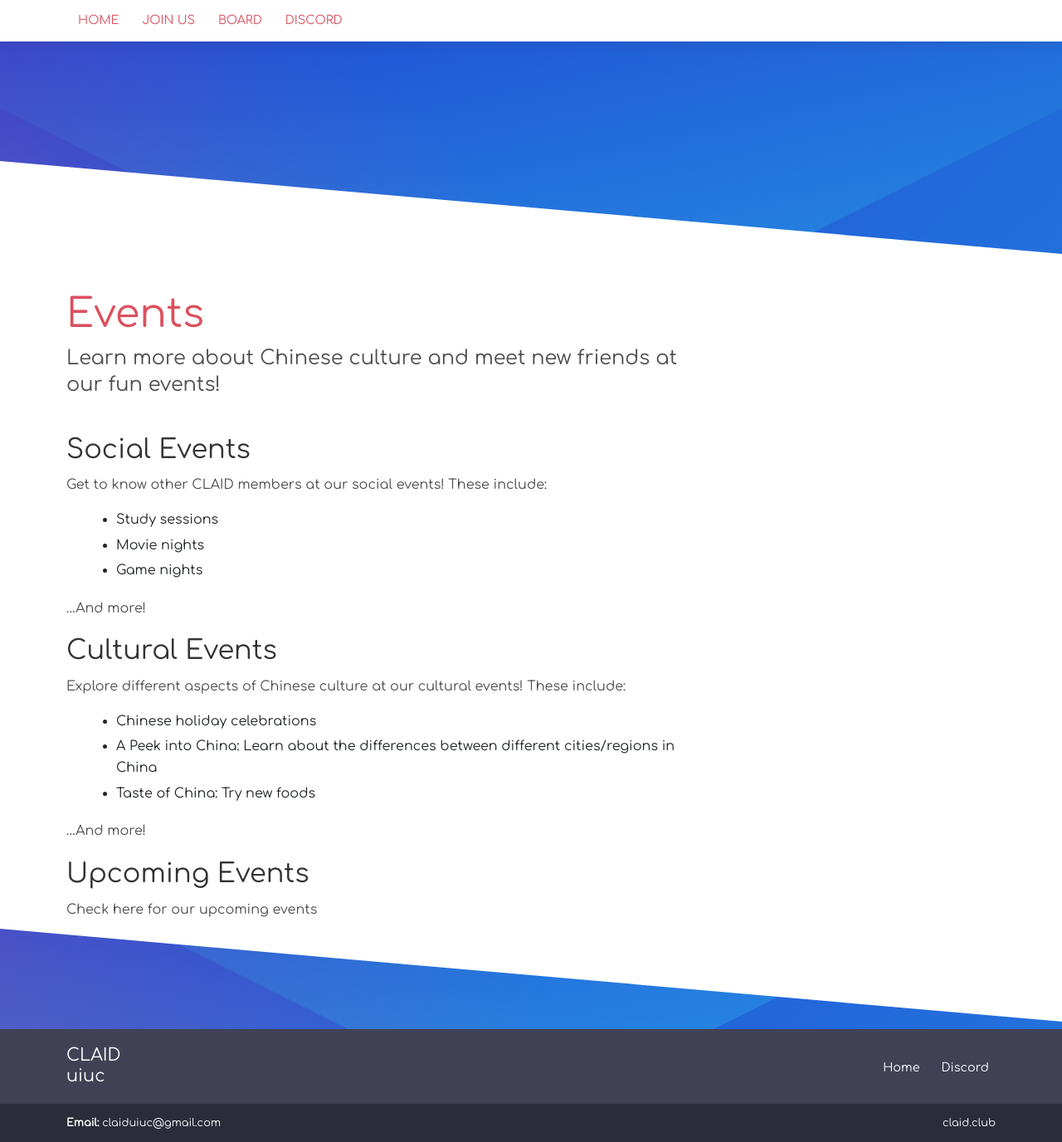
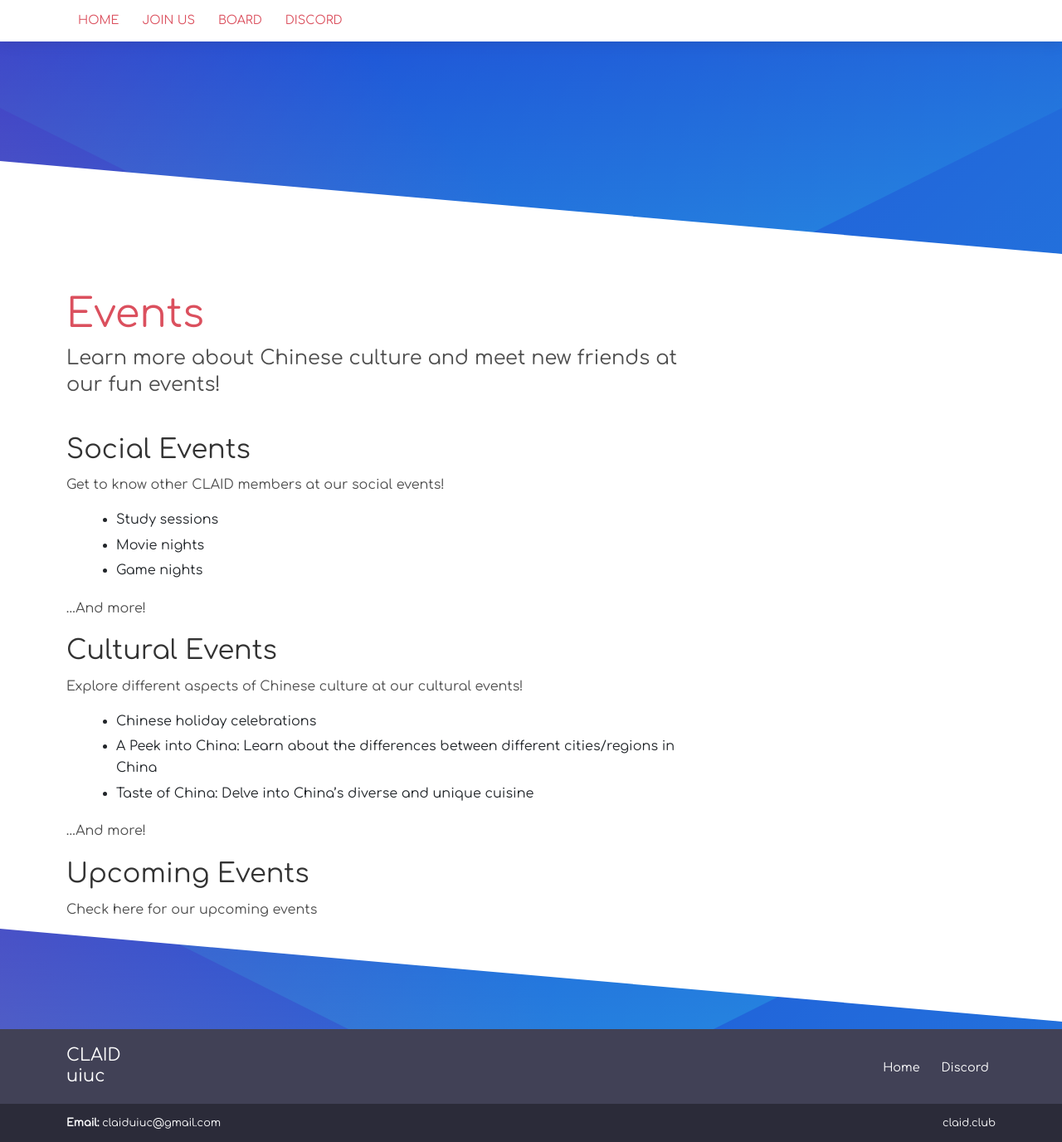
Before and after one commit to claiduiuc/CLAID-Website, a Jekyll site: the page built from _services/events.md, in a window 1280 px wide. Shown: the whole page at 83% size. Built offline with Jekyll 4.4.1, drawn with Linux system fonts in a browser that asks for light colours.

Commit message:
update events page

```diff
--- a/_services/events.md
+++ b/_services/events.md
@@ -7,7 +7,7 @@ Learn more about Chinese culture and meet new friends at our fun events!
 
 ## Social Events
 
-Get to know other CLAID members at our social events! These include:
+Get to know other CLAID members at our social events!
 
 - Study sessions
 - Movie nights
@@ -17,11 +17,11 @@ Get to know other CLAID members at our social events! These include:
 
 ## Cultural Events
 
-Explore different aspects of Chinese culture at our cultural events! These include:
+Explore different aspects of Chinese culture at our cultural events!
 
 - Chinese holiday celebrations
 - A Peek into China: Learn about the differences between different cities/regions in China
-- Taste of China: Try new foods
+- Taste of China: Delve into China's diverse and unique cuisine
 
 ...And more!
 
```
